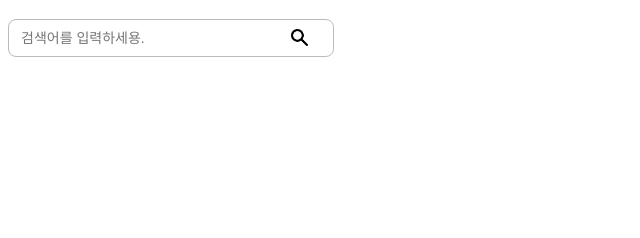
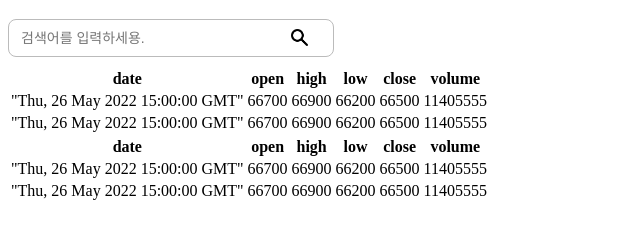
Before and after one commit to sshinohs/stock-webservice-for-js-practice, a website with bundled scripts: page index.html in a window 1280 px wide. Shown: the part 70-308 px from the top of the page, without its empty margins (0-640 px from the left). Built offline with nearby package versions, Linux system fonts and the light colour scheme.

Commit message:
stock price history 추가 작업 중

```diff
--- a/App.js
+++ b/App.js
@@ -1,6 +1,8 @@
 import SearchInput from './SearchInput.js';
 import Suggestion from './Suggestion.js';
+import StockHistory from './StockHistory.js';
 import { fetchItems } from './api.js';
+
 
 
 export default function App({$app}) {
@@ -45,4 +47,11 @@ export default function App({$app}) {
             alert(item.name);
         }
     })
+
+    const stockHistory = new StockHistory({
+        $app,
+        initialState: {
+
+        }
+    })
 }
--- /dev/null
+++ b/StockHistory.js
@@ -0,0 +1,35 @@
+export default function StockHistory ({$app, initialState}) {
+    this.$element = document.createElement('table');
+    this.$element.className = 'StockHistory';
+    $app.appendChild(this.$element);
+    this.$element.innerHTML= `
+    <thead>
+    <tr>
+        <th>date</th>
+        <th>open</th>
+        <th>high</th>
+        <th>low</th>
+        <th>close</th>
+        <th>volume</th>
+    </tr>
+</thead>
+<tbody>
+    <tr>
+        <td>"Thu, 26 May 2022 15:00:00 GMT"</td>
+        <td>66700</td>
+        <td>66900</td>
+        <td>66200</td>
+        <td>66500</td>
+        <td>11405555</td>
+    </tr>
+    <tr>
+        <td>"Thu, 26 May 2022 15:00:00 GMT"</td>
+        <td>66700</td>
+        <td>66900</td>
+        <td>66200</td>
+        <td>66500</td>
+        <td>11405555</td>
+    </tr>
+</tbody>
+    `
+}
--- a/index.html
+++ b/index.html
@@ -12,6 +12,35 @@
 <body>
     <h1>주가 검색</h1>
     <main class="App"></main>
-
+    <table>
+        <thead>
+            <tr>
+                <th>date</th>
+                <th>open</th>
+                <th>high</th>
+                <th>low</th>
+                <th>close</th>
+                <th>volume</th>
+            </tr>
+        </thead>
+        <tbody>
+            <tr>
+                <td>"Thu, 26 May 2022 15:00:00 GMT"</td>
+                <td>66700</td>
+                <td>66900</td>
+                <td>66200</td>
+                <td>66500</td>
+                <td>11405555</td>
+            </tr>
+            <tr>
+                <td>"Thu, 26 May 2022 15:00:00 GMT"</td>
+                <td>66700</td>
+                <td>66900</td>
+                <td>66200</td>
+                <td>66500</td>
+                <td>11405555</td>
+            </tr>
+        </tbody>
+    </table>
 </body>
 </html>
```
